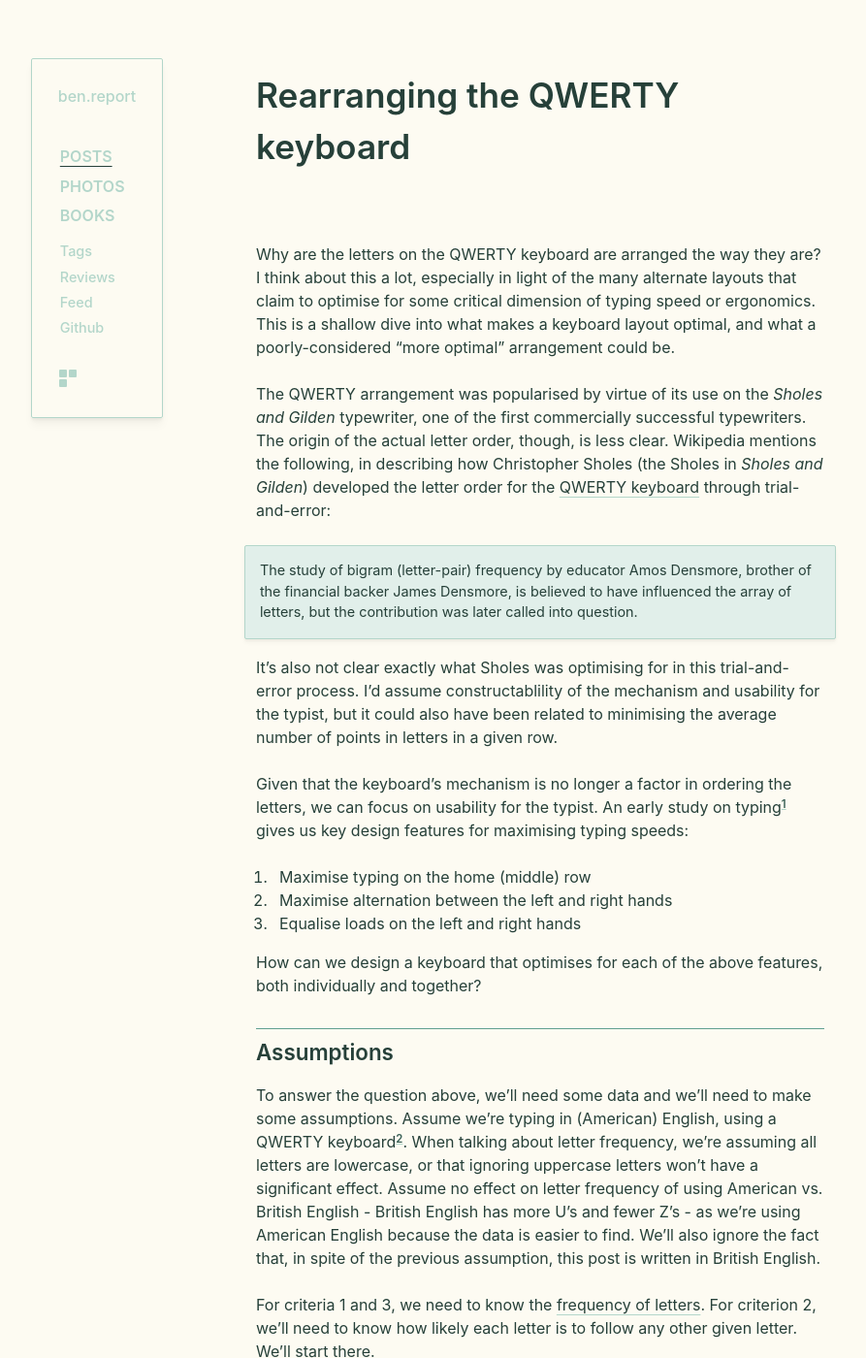
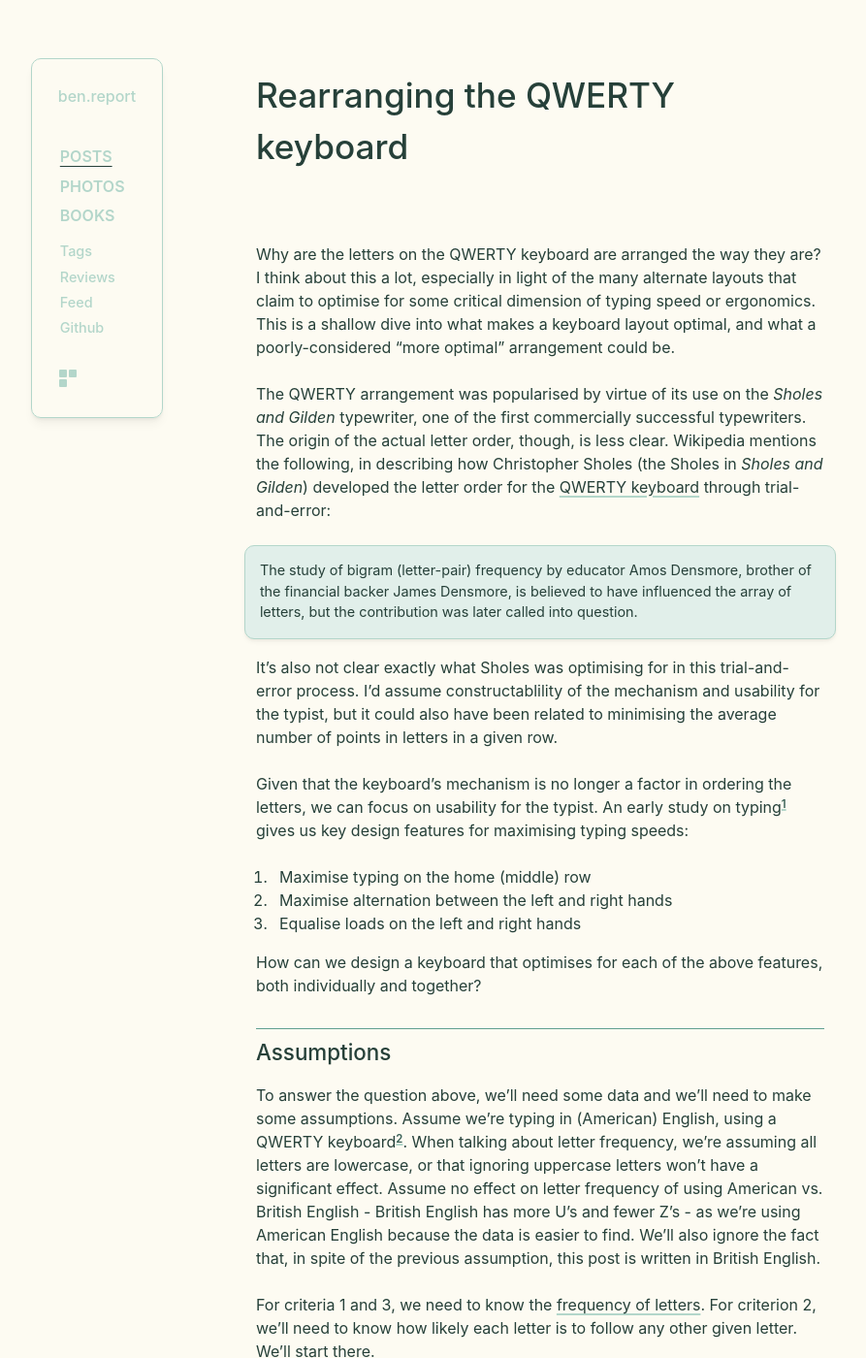
Before and after one commit to penborter/ben-report, a Jekyll site: the page built from _posts/2021-03-01-Keyboard.md, in a window 1280 px wide and 1400 px high. Shown: the whole window at 97% size, without its empty margins (0-893 px from the left). Built offline with Jekyll 4.4.1, drawn with Linux system fonts in a browser that asks for light colours; some web fonts are replaced.

```diff
--- a/_data/photos.yml
+++ b/_data/photos.yml
@@ -129,7 +129,7 @@ sydney:
     text: Watching the pacific, Vaucluse
   - name: Sydney-23.jpg
     thumb: Sydney-23.jpg
-    text: Hornby Lighthouse, Watsons Bay
+    text: Danger signs, Vaucluse
   - name: Sydney-24.jpg
     thumb: Sydney-24.jpg
     text: North of the harbour, Waverton
@@ -139,6 +139,10 @@ sydney:
   - name: Sydney-26.jpg
     thumb: Sydney-26.jpg
     text: Downhill, The Rocks
+  - name: Sydney-27.jpg
+    thumb: Sydney-27.jpg
+    text: Hornby Lighthouse, Watsons Bay
+
 nz:
   title: New Zealand
   blurb: "Roadtrip around New Zealand's South Island"
--- a/_sass/fonts.scss
+++ b/_sass/fonts.scss
@@ -34,7 +34,7 @@ h1, h2, h3, nav, .post-footer, footer {
 }
 
 h1, h2, h3 {
-  font-weight: 600;
+  font-weight: 500;
 }
 
 h1 {
--- a/_sass/layout.scss
+++ b/_sass/layout.scss
@@ -6,7 +6,7 @@
 $content-width: 650px; // width of main content column
 $sidebar-width: 200px; // width of sidebar
 $sidebar-margin: 4rem; // the gap between the sidebar content and main content
-$border-radius: 2px; // border radius across the site
+$border-radius: 10px; // border radius across the site
 
 $pic-wide: 1.3; // overflow amount for wide pictures
 $caption-wide: calc(1 / #{$pic-wide}); // fits the caption back to normal content width
@@ -144,7 +144,7 @@ $light-transparent: scale-color($light, $alpha: -40%);
 .card {
 
   background: var(--fg-accent-2);
-  border-radius: 5px;
+  border-radius: $border-radius;
   border: 1px solid var(--fg-accent-1);
   color: var(--bg);
 
@@ -154,7 +154,7 @@ $light-transparent: scale-color($light, $alpha: -40%);
   transition: 0.2s ease;
 
   &:hover {
-    border-radius: 8px;
+    border-radius: calc(#{$border-radius} + 3px);
     transform: scale(1.02);
   }
 }
@@ -194,15 +194,18 @@ body {
 
   a {
     color: var(--fg);
-    text-underline-offset: 4px;
+    text-underline-offset: 3px;
     text-decoration-color: var(--bg-accent-1);
-    text-decoration-thickness: 1px;
+    text-decoration-thickness: 2px;
+    transition: 0.2s ease;
 
     &:not(nav a, .tag, .card, .list-cat-link, figure a, .image-wrapper a):hover {
-      border-radius: 3px;
-      padding: 0 0.1em;
-      margin: auto -0.1em;
-      background: var(--bg-accent-2);
+      //border-radius: 3px;
+      //padding: 0 0.1em;
+      //margin: auto -0.1em;
+      //background: var(--bg-accent-2);
+      text-decoration-color: var(--fg-accent-1);
+      text-underline-offset: 2px;
     }
   }
 }
@@ -512,7 +515,7 @@ blockquote {
 }
 
 *:not(pre) > code {
-  border-radius: $border-radius;
+  border-radius: 3px;
   padding: 0.1em 0.3em;
   background-color: var(--bg-accent-2);
 }
@@ -686,7 +689,7 @@ img {
   box-shadow: 0 2px 2px var(--shadow-color),
                0 4px 4px var(--shadow-color),
                0 8px 8px var(--shadow-color);
-  border-radius: 5px;
+  border-radius: $border-radius;
   border: 1px solid var(--bg-accent-1);
 }
 
@@ -812,7 +815,7 @@ tr:nth-child(even) {
     height: 100%;
     margin: 0 4px;
     background: var(--bg-accent-2);
-    border-radius: 3px;
+    border-radius: $border-radius;
     box-shadow: 0 2px 2px var(--shadow-color),
                 0 4px 4px var(--shadow-color),
                 0 8px 8px var(--shadow-color);
@@ -830,7 +833,7 @@ tr:nth-child(even) {
       backdrop-filter: blur(5px);
       color: #eee;
       background: rgba(0, 0, 0, 0.5);
-      //border-radius: 2px;
+      border-radius: 3px;
       padding: 0.2em 0.3em;
     }
 
```
Also changed, not shown: _photos/euro.md (+1 -1 lines), _photos/sydney.md (+1 -1 lines), 2 other files.
